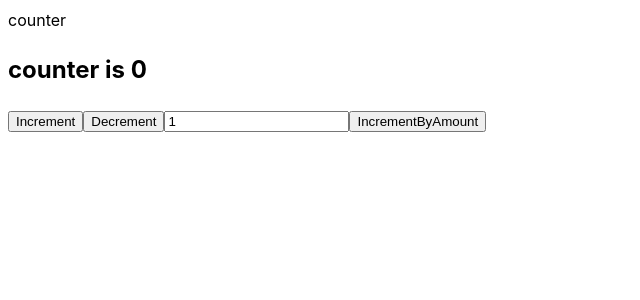
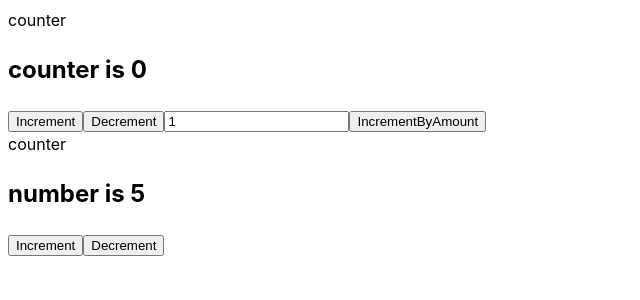
Before and after one commit to golabisib/learnReact, a React (Vite) app in the folder redux-toolkit/: page / in a window 1280 px wide. Shown: the top 300 px of the page, without its empty margins (0-640 px from the left). Built offline with nearby package versions, Linux system fonts and the light colour scheme.

Commit message:
The Number slice is added same Counter Slice

```diff
--- a/redux-toolkit/src/App.jsx
+++ b/redux-toolkit/src/App.jsx
@@ -1,3 +1,4 @@
+import NumberComp from "./component/Number"
 import Counter from "./component/counter"
 
 function App() {
@@ -6,6 +7,7 @@ function App() {
   return (
     <>
     <Counter />
+    <NumberComp />
     </>
   )
 }
--- a/redux-toolkit/src/app/store.js
+++ b/redux-toolkit/src/app/store.js
@@ -1,9 +1,12 @@
 import { configureStore } from "@reduxjs/toolkit";
 import counterReducer from "../features/counter/counterSlice";
+import numberReducer from "../features/number/numberSlice";
+
 
 const store = configureStore({
   reducer: {
     counter: counterReducer,
+    number: numberReducer,
   },
 });
 
--- /dev/null
+++ b/redux-toolkit/src/component/Number.jsx
@@ -0,0 +1,24 @@
+import { useSelector, useDispatch } from "react-redux";
+import { decrement, increment, selectNumber } from "../features/number/numberSlice";
+
+
+
+function NumberComp() {
+  const number = useSelector(selectNumber);
+  const dispatch = useDispatch();
+  return (
+    <div>
+      counter
+      <h2>number is {number}</h2>
+      <button type="button" onClick={() => dispatch(increment())}>
+        Increment
+      </button>
+      <button type="button" onClick={() => dispatch(decrement())}>
+        Decrement
+      </button>
+
+    </div>
+  );
+}
+
+export default NumberComp;
--- a/redux-toolkit/src/features/counter/counterSlice.js
+++ b/redux-toolkit/src/features/counter/counterSlice.js
@@ -22,4 +22,4 @@ const counterSlice = createSlice({
 
 export default counterSlice.reducer;
 export const {increment, decrement, incrementByAmount} = counterSlice.actions;
-export const selectCounter = (store) => store.counter.counterValue;
+export const selectCounter = (state) => state.counter.counterValue;
--- /dev/null
+++ b/redux-toolkit/src/features/number/numberSlice.js
@@ -0,0 +1,22 @@
+import { createSlice } from "@reduxjs/toolkit";
+
+const initialState = {
+  numberValue: 5,
+};
+
+const numberSlice = createSlice({
+  name: "number",
+  initialState,
+  reducers: {
+    increment: (state) => {
+      state.numberValue += 1;
+    },
+    decrement: (state) => {
+      state.numberValue -= 1;
+    },
+  },
+});
+
+export default numberSlice.reducer;
+export const { increment, decrement } = numberSlice.actions;
+export const selectNumber = (state) => state.number.numberValue;
```
Also changed, not shown: redux-toolkit/src/component/counter.jsx (+6 -2 lines).
